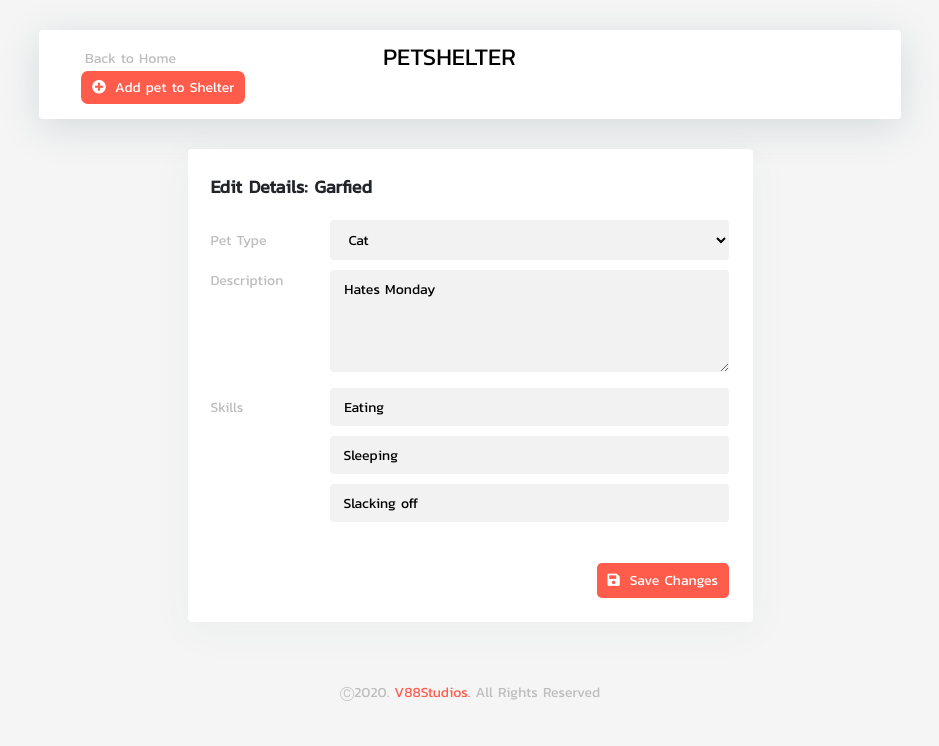
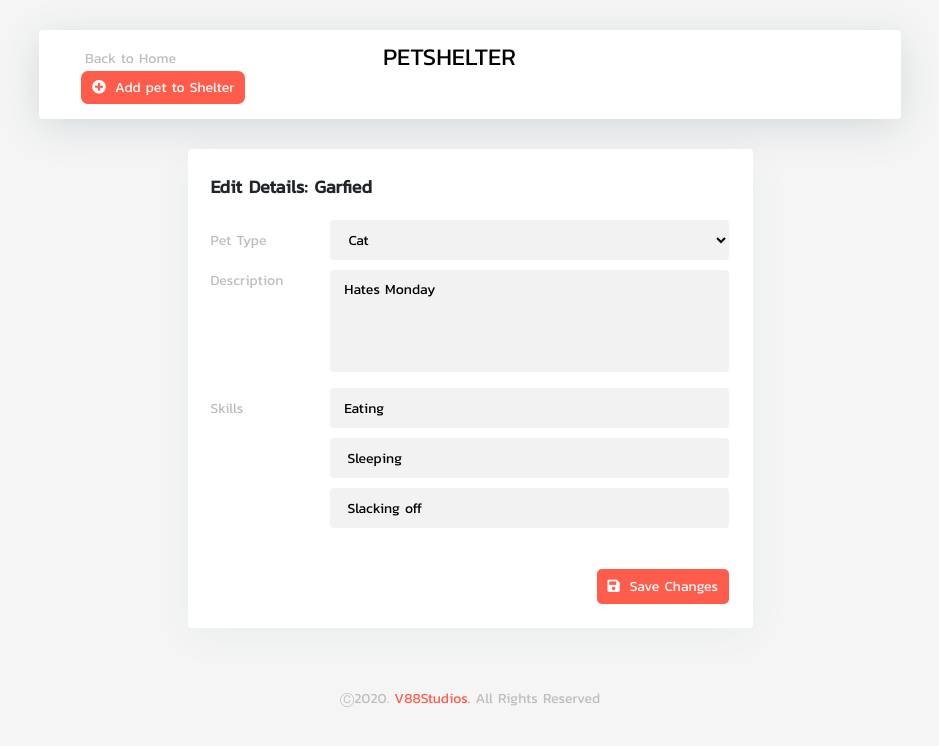
Before and after one commit to RenzLesterH/Pet_Shelter, a React (Create React App) app: page /edit-pet in a window 1280 px wide. Shown: the top 746 px of the page, without its empty margins (170-1109 px from the left). Built offline with nearby package versions, Linux system fonts and the light colour scheme.

Commit message:
edited padding of form

```diff
--- a/src/components/stylesheets/edit_form_styles.scss
+++ b/src/components/stylesheets/edit_form_styles.scss
@@ -27,7 +27,6 @@ section#edit_pet{
                 border-radius: 4px;
                 border: none;
                 margin-bottom: 10px;
-                padding: 9px 14px 8px 14px;
             }
             label{
                 color: #BDBDBD;
@@ -38,6 +37,7 @@ section#edit_pet{
             #pet_type_select{
                 margin-left: 64px;
                 width: 399px;
+                padding: 9px 14px 8px 14px;
             }
 
             #pet_desc_textarea{
@@ -45,14 +45,18 @@ section#edit_pet{
                 margin-left: 47px;
                 max-width: 371px;
                 min-width: 399px;
+                resize: none;
+                padding: 9px 14px 8px 14px;
             }
             #skill_1{
                 margin-left: 87px;
                 width: 399px;
+                padding: 10px 14px 9px 14px;
             }
             .pet_skills{
                 margin-left: 119px;
                 width: 399px;
+                padding: 10px 14px 9px 18px;
             }
         }
         button[type=submit]{
--- a/src/components/stylesheets/form_styles.scss
+++ b/src/components/stylesheets/form_styles.scss
@@ -20,7 +20,7 @@ section#add_pet{
                 border-radius: 4px;
                 border: none;
                 margin-bottom: 10px;
-                padding: 9px 14px 8px 14px;
+                padding: 10px 14px 9px 14px;
             }
             label{
                 color: #BDBDBD;
@@ -35,6 +35,7 @@ section#add_pet{
             #pet_type_select{
                 margin-left: 64px;
                 width: 399px;
+                padding: 9px 14px 8px 14px;
             }
 
             #pet_desc_textarea{
@@ -42,6 +43,7 @@ section#add_pet{
                 margin-left: 47px;
                 max-width: 371px;
                 min-width: 399px;
+                resize: none;
             }
             #skill_1{
                 margin-left: 87px;
```
